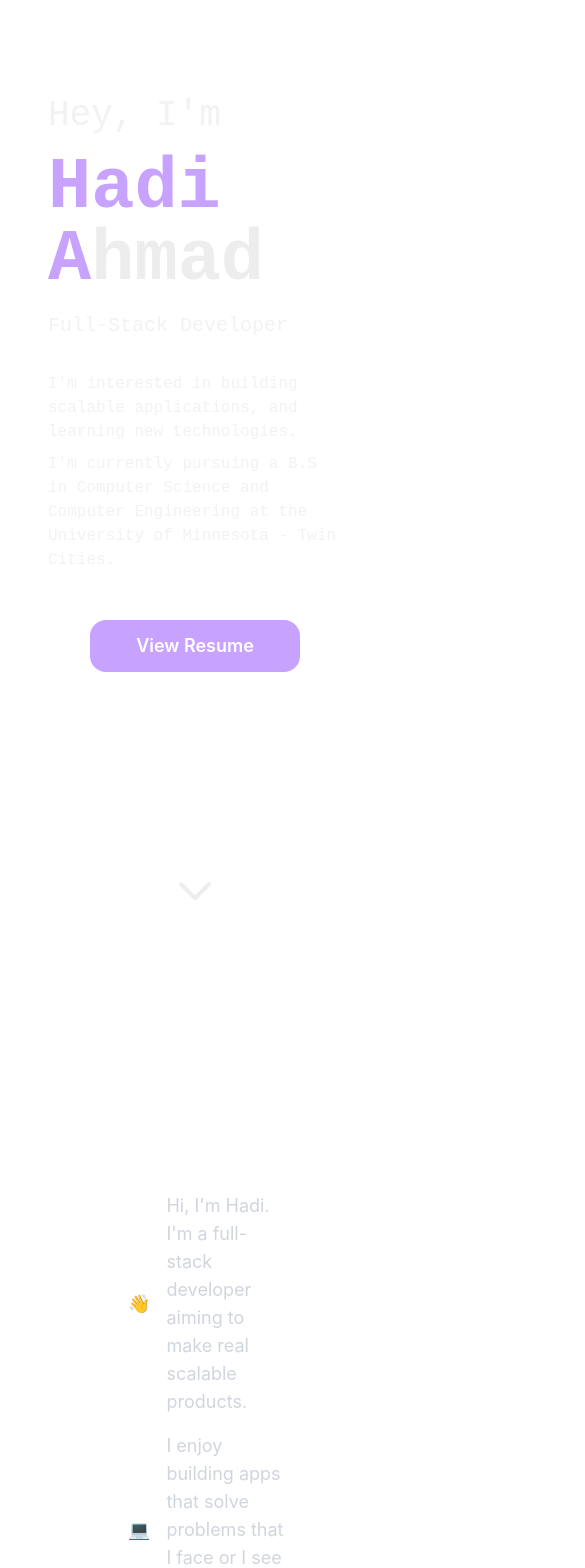
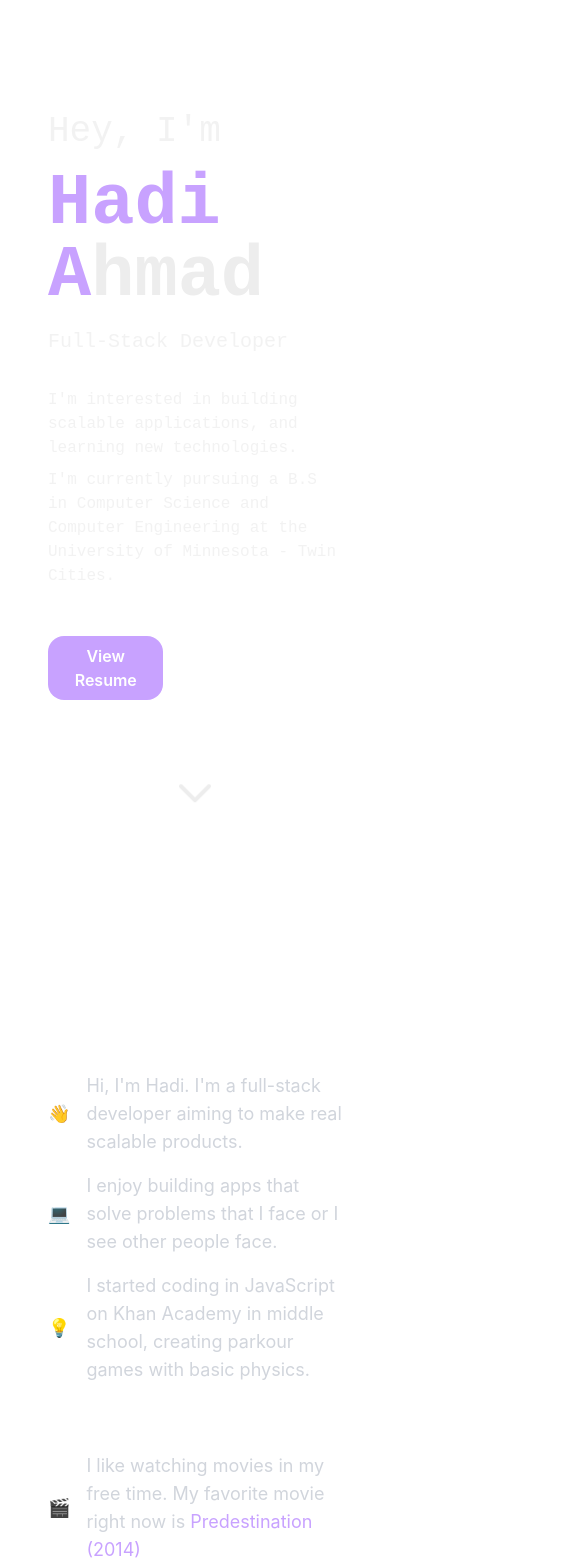
Before and after one commit to hadiahmad06/aidah.dev, a Next.js app: page / in a window 390 px wide. Shown: the top 1568 px of the page, 585 px wide, since content can reach past the window. Built offline with nearby package versions, Linux system fonts and the light colour scheme.

Commit message:
mobile-friendly ui

```diff
--- a/src/app/page.tsx
+++ b/src/app/page.tsx
@@ -53,10 +53,10 @@ export default function Home() {
     <div className="bg-background text-foreground min-h-screen font-sans flex flex-col">
       {headerOpacity !== 0 &&
         <header
-          className="fixed top-0 left-0 w-full backdrop-blur-md shadow-md z-50 p-4 transition-opacity duration-300"
+          className="fixed hidden sm:inline top-0 left-0 w-full z-50 transition-opacity duration-300"
           style={{ backgroundColor: `rgba(var(--background-rgb), ${headerOpacity})` }}
         >
-          <div className="flex flex-row w-full justify-between px-12" style={{ opacity: headerOpacity }}>
+          <div className="backdrop-blur-md shadow-lg p-4 flex flex-row w-full justify-between px-12" style={{ opacity: headerOpacity }}>
             <ReactiveButton
               className="text-2xl font-bold py-2 px-4"
               onClick={() => router.push('/#Hero')}
--- a/src/components/AboutMe.tsx
+++ b/src/components/AboutMe.tsx
@@ -1,7 +1,7 @@
 export default function AboutMe() {
   return (
-    <section id="AboutMe" className="text-white py-24 px-32 flex flex-col gap-4 full-w mx-auto">
-      <h1 className="text-5xl font-bold text-center">About Me</h1>
+    <section id="AboutMe" className="text-white py-24 px-12 sm:px-32 flex flex-col gap-4 full-w mx-auto">
+      <h1 className="text-5xl font-bold text-center mb-4 sm:mb-0">About Me</h1>
       <h2 className="text-3xl font-bold text-start">Purpose</h2>
       <div className="flex items-center gap-4 text-gray-300 text-lg">
         <span>👋</span>
--- a/src/components/Contact.tsx
+++ b/src/components/Contact.tsx
@@ -1,8 +1,8 @@
 export default function Contact() {
     return (
       <footer id="Contact" className="bg-background text-foreground py-8 border-t border-gray-700">
-        <div className="max-w-6xl mx-auto flex flex-col md:flex-row items-center justify-between gap-4 md:gap-0">
-          <div className="flex flex-row gap-6 self-start">
+        <div className="w-full mx-auto flex flex-row md:flex-row items-center justify-between gap-4 md:gap-0 px-12 sm:px-16">
+          <div className="flex flex-col md:flex-row gap-2 sm:gap-6 self-start">
             <a
               href="https://www.linkedin.com/in/hadiahmad06"
               target="_blank"
--- a/src/components/Hero/Hero.tsx
+++ b/src/components/Hero/Hero.tsx
@@ -7,6 +7,7 @@ import ReactiveButton from "../common/ReactiveButton";
 
 export default function Hero() {
   const [scrollY, setScrollY] = useState(0);
+  const [isMobile, setIsMobile] = useState(false);
   const router = useRouter();
 
   useEffect(() => {
@@ -21,18 +22,32 @@ export default function Hero() {
     };
   }, []);
 
+  useEffect(() => {
+    const checkMobile = () => setIsMobile(window.innerWidth < 640);
+    checkMobile();
+    window.addEventListener("resize", checkMobile);
+    return () => window.removeEventListener("resize", checkMobile);
+  }, []);
+
   // Simple linear scale calculation based on scroll position, min scale 0.6
   const scale = Math.max(0.3, 1 - scrollY / 1000);
 
   return (
-    <section id="Hero" className="flex flex-col justify-center min-h-screen">
-      <div className="flex flex-col md:flex-row items-center justify-center h-full px-12 sm:px-32 gap-12 mt-24 sm:px-32">
+    <section
+      id="Hero"
+      className="flex flex-col justify-center min-h-screen"
+      style={{
+        transform: isMobile ? `scale(${scale})` : undefined,
+      }}
+    >
+      <div
+        className="flex flex-col md:flex-row items-center justify-center h-full px-12 sm:px-32 gap-12 mt-24"
+      >
         {/* Left Column */}
         <div
-          className="flex flex-col items-start gap-4 md:flex-1 font-mono"
+          className="flex flex-col items-start gap-4 md:flex-1 font-mono origin-top sm:origin-top-left"
           style={{
-            transform: `scale(${scale})`,
-            transformOrigin: "left top",
+            transform: !isMobile ? `scale(${scale})` : undefined,
           }}
         >
           <h2 className="text-4xl sm:text-5xl text-foreground/70">
@@ -48,21 +63,20 @@ export default function Hero() {
 
         {/* Right Column: CTA Buttons */}
         <div
-          className="flex flex-col gap-4 md:flex-none"
+          className="flex flex-row sm:flex-col gap-4 md:flex-none origin-top sm:origin-top-right"
           style={{
-            transform: `scale(${scale})`,
-            transformOrigin: "right top",
+            transform: !isMobile ? `scale(${scale})` : undefined,
           }}
         >
           <ReactiveButton
-            className="bg-accent px-6 py-3 text-lg font-semibold"
+            className="bg-accent px-4 py-2 sm:px-6 sm:py-3 text-md sm:text-lg font-semibold"
             onClick={() => window.open('/resume.pdf', '_blank', 'noopener,noreferrer')}
             dark={true}
           >
             View Resume
           </ReactiveButton>
           <ReactiveButton
-            className="px-6 py-3 text-lg font-semibold"
+            className="px-4 py-2 sm:px-6 sm:py-3 text-md sm:text-lg font-semibold"
             onClick={() => {
               const link = document.createElement('a');
               link.href = '/resume.pdf';
@@ -75,7 +89,7 @@ export default function Hero() {
           <div className="h-4" />
         </div>
       </div>
-      <div className="flex items-center justify-center w-full mt-24">
+      <div className="flex items-center justify-center w-full mt-16 sm:mt-24">
         <ReactiveButton
           className="rounded-full px-2 py-2 bob"
           onClick={() => router.push('/#AboutMe')}>
--- a/src/components/Projects.tsx
+++ b/src/components/Projects.tsx
@@ -18,45 +18,6 @@ type Project = {
 };
 
 const projects: Project[] = [
-  {
-    title: "PlanUMN",
-    alias: "Graduation Planner",
-    type: "Partner Project",
-    emoji: "📅",
-    startDate: "May 2025",
-    endDate: "Aug 2025",
-    body: (
-      <div>
-        <h3 className="font-semibold text-lg mb-2">Project Overview</h3>
-        <p>
-          PlanUMN is a comprehensive graduation planning tool designed to simplify course scheduling and degree tracking for University of Minnesota students.
-        </p>
-        <h4 className="font-semibold mt-4 mb-1">Features:</h4>
-        <ul className="list-disc list-inside ml-4">
-          <li>Drag-and-drop interactive schedule builder</li>
-          <li>Autocomplete course search with real-time suggestions</li>
-          {/* <li>Rule-based scheduling to avoid conflicts and prerequisites</li>
-          <li>Degree audit integration to track graduation requirements</li> */}
-          <li>Import transcripts to fill classes from previous semesters</li>
-          <li>Cloud storage for plans, enabling plan sharing</li>
-        </ul>
-        <h4 className="font-semibold mt-4 mb-1">Technologies Used:</h4>
-        <ul className="list-disc list-inside ml-4">
-          <li>React with TypeScript for frontend development</li>
-          <li>Next.js (serverless) for backend API and SSR/SSG</li>
-          <li>Utilized Supabase for relational data storage and user authentication.</li>
-          <li>Ensured plans are kept secure with RLS, user authentication, and server-side permission checks.</li>
-          <li>RESTful APIs for fuzzy search, quick course info, and manipulating plans.</li>
-        </ul>
-        <h4 className="font-semibold mt-4 mb-1">Achievements:</h4>
-        <ul className="list-disc list-inside ml-4">
-          <li>Used by over 80 students pre-release</li>
-          {/* <li>Featured in the University’s student innovation showcase</li> */}
-        </ul>
-      </div>
-    ),
-    link: "https://planu.mn"
-  },
   {
     title: "Mirage",
     alias: "AI Assistant",
@@ -136,6 +97,45 @@ const projects: Project[] = [
     link: "https://github.com/hadiahmad06/vectra", // Optional: Add if there is a demo or repo
   },
   {
+    title: "PlanUMN",
+    alias: "Graduation Planner",
+    type: "Partner Project",
+    emoji: "📅",
+    startDate: "May 2025",
+    endDate: "Aug 2025",
+    body: (
+      <div>
+        <h3 className="font-semibold text-lg mb-2">Project Overview</h3>
+        <p>
+          PlanUMN is a comprehensive graduation planning tool designed to simplify course scheduling and degree tracking for University of Minnesota students.
+        </p>
+        <h4 className="font-semibold mt-4 mb-1">Features:</h4>
+        <ul className="list-disc list-inside ml-4">
+          <li>Drag-and-drop interactive schedule builder</li>
+          <li>Autocomplete course search with real-time suggestions</li>
+          {/* <li>Rule-based scheduling to avoid conflicts and prerequisites</li>
+          <li>Degree audit integration to track graduation requirements</li> */}
+          <li>Import transcripts to fill classes from previous semesters</li>
+          <li>Cloud storage for plans, enabling plan sharing</li>
+        </ul>
+        <h4 className="font-semibold mt-4 mb-1">Technologies Used:</h4>
+        <ul className="list-disc list-inside ml-4">
+          <li>React with TypeScript for frontend development</li>
+          <li>Next.js (serverless) for backend API and SSR/SSG</li>
+          <li>Utilized Supabase for relational data storage and user authentication.</li>
+          <li>Ensured plans are kept secure with RLS, user authentication, and server-side permission checks.</li>
+          <li>RESTful APIs for fuzzy search, quick course info, and manipulating plans.</li>
+        </ul>
+        <h4 className="font-semibold mt-4 mb-1">Achievements:</h4>
+        <ul className="list-disc list-inside ml-4">
+          <li>Used by over 80 students pre-release</li>
+          {/* <li>Featured in the University’s student innovation showcase</li> */}
+        </ul>
+      </div>
+    ),
+    link: "https://planu.mn"
+  },
+  {
     title: "aidah.dev",
     alias: "This Website",
     type: "Personal Project",
@@ -171,16 +171,17 @@ export default function Projects() {
   const [currentIndex, setCurrentIndex] = useState(0);
 
   return (
-    <section id="Projects" className="flex-shrink-0 flex-col items-start gap-12 py-24 w-full">
+    <section id="Projects" className="overflow-hidden flex-shrink-0 flex-col items-start gap-12 py-24 w-full">
       <h1 className="text-5xl font-bold text-center mb-8">Projects</h1>
-      <header className="flex space-x-4 mb-6 px-32">
+      <header className="flex justify-center sm:justify-start space-x-4 mb-6 px-8 sm:px-32">
         {projects.map((project, index) => (
           <ReactiveButton
             key={project.title}
             onClick={() => setCurrentIndex(index)}
             className={`relative text-2xl font-bold px-4 py-3 transition-colors duration-300 focus:outline-none font-sans ${index === currentIndex ? "text-accent" : "text-foreground"}`}
           >
-            {project.title}
+            <span className="hidden sm:inline">{project.title}</span>
+            <span className="sm:hidden">{project.emoji}</span>
             {index === currentIndex && (
               <span
                 className="block mt-1 w-full h-0.5 rounded"
@@ -219,7 +220,7 @@ export default function Projects() {
           {projects.map((project) => (
             <div
               key={project.title}
-              className="px-36"
+              className="px-12 sm:px-36"
               style={{
                 width: `${1/projects.length * 100}%`
               }}
```
